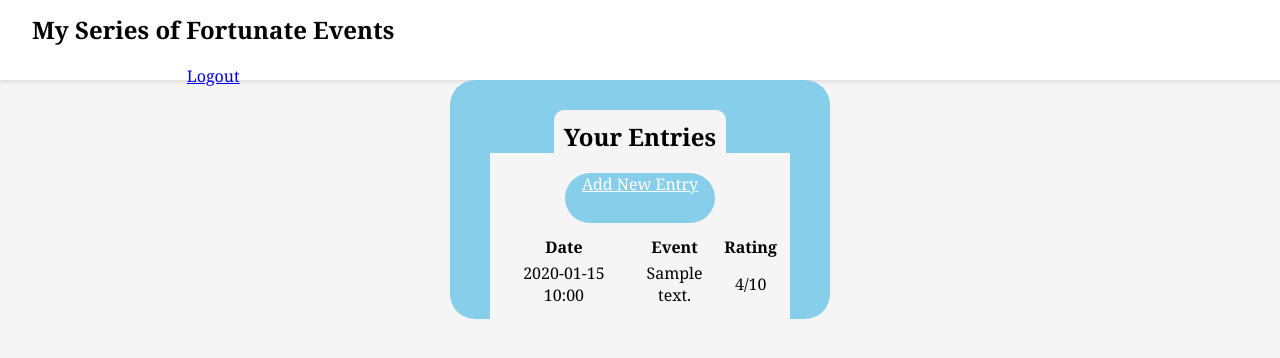
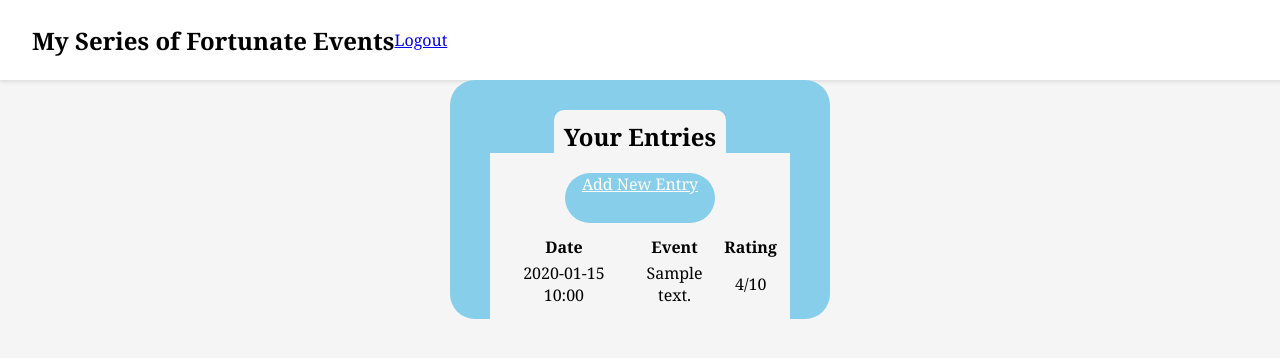
Before and after one commit to zcoder365/MySeriesofFortunateEvents, a Flask app: page / in a window 1280 px wide; the page is wider, and only the part inside the window is pictured. Shown: the top 358 px of that part. Run offline with Flask 3, Linux system fonts and the light colour scheme; the visitor is signed in with stand-in values (Sample User, id 1); tables that the repository leaves empty hold one stand-in row (values such as "Sample post").

Commit message:
update left justify styles

```diff
--- a/static/styles.css
+++ b/static/styles.css
@@ -20,8 +20,8 @@ nav {
 }
 
 .left-justify {
-    display: block;
-    float: left;
+    display: flex;
+    align-items: center;
 }
 
 /* general content block */
```
